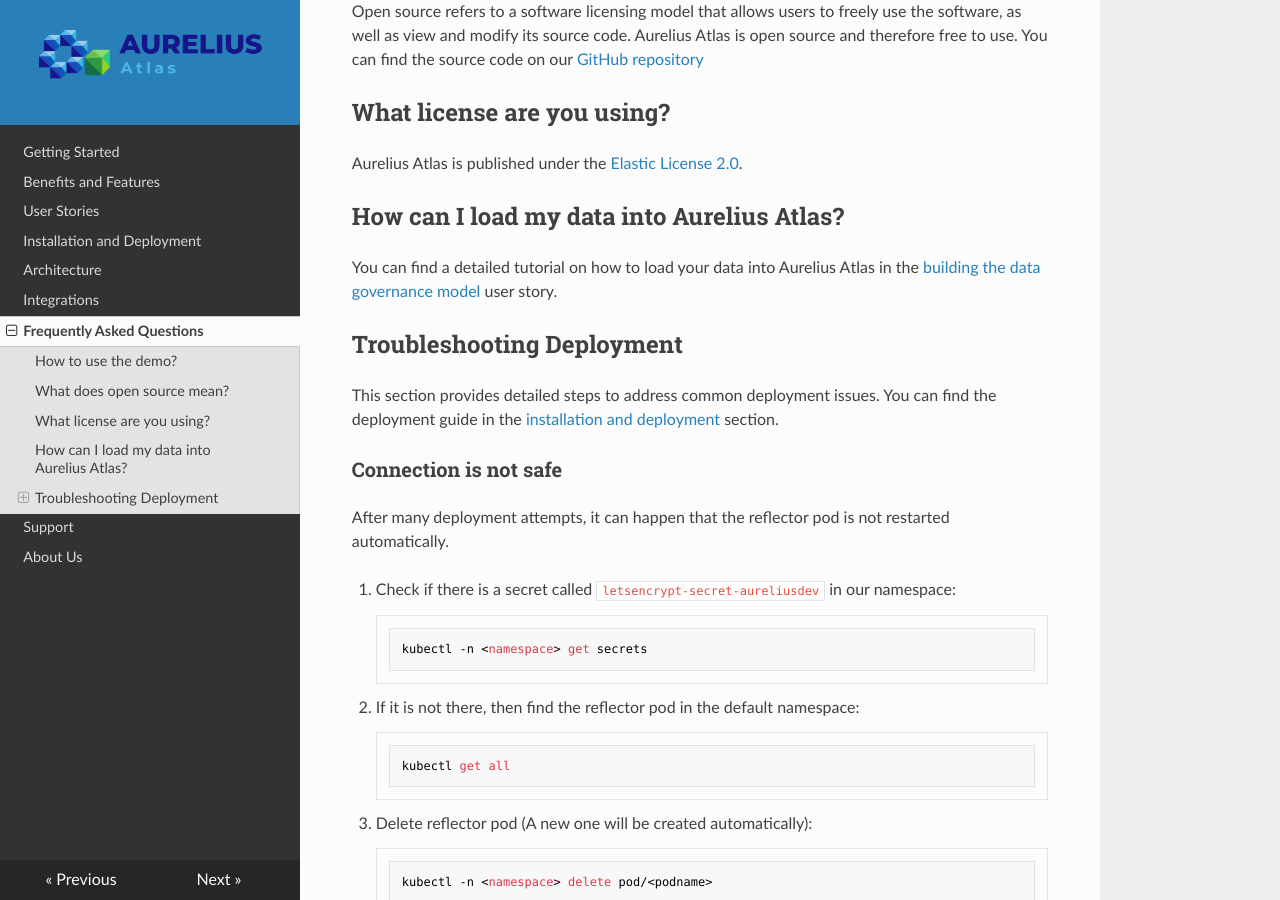
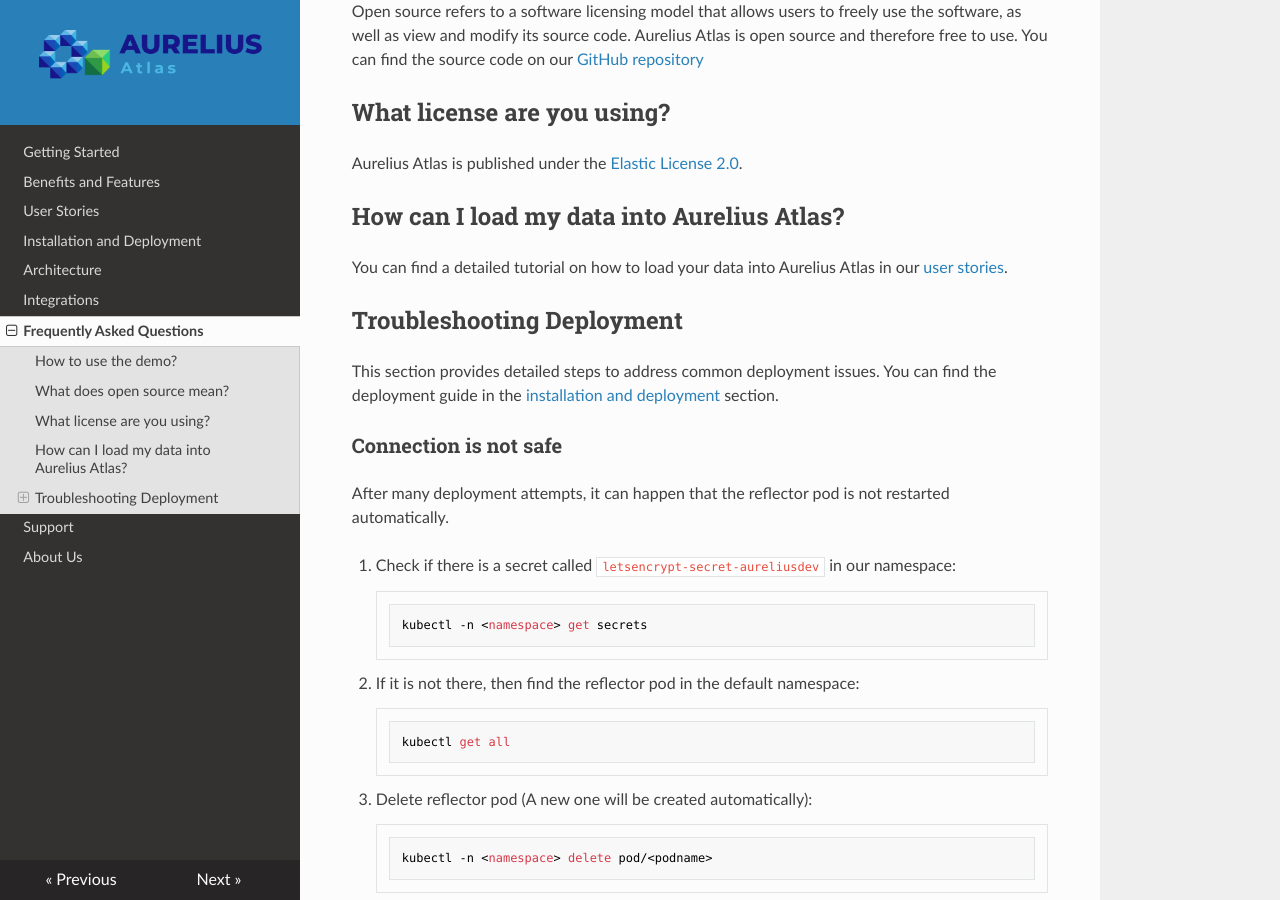
Before and after one commit to aureliusenterprise/aurelius-atlas-documentation, an MkDocs documentation site: the page built from docs/faq.md, in a window 1280 px wide and 900 px high, scrolled down 600 px. Built offline with MkDocs 1.6.1, drawn with Linux system fonts in a browser that asks for light colours; nearby versions of some CDN libraries.

Commit message:
Change link name

```diff
--- a/docs/faq.md
+++ b/docs/faq.md
@@ -26,8 +26,8 @@
 
 ## How can I load my data into Aurelius Atlas?
 
-You can find a detailed tutorial on how to load your data into Aurelius Atlas in the
-[building the data governance model](./user-stories.md#building-the-data-governance-model) user story.
+You can find a detailed tutorial on how to load your data into Aurelius Atlas in our
+[user stories](./user-stories.md#building-the-data-governance-model).
 
 ## Troubleshooting Deployment
 
```
